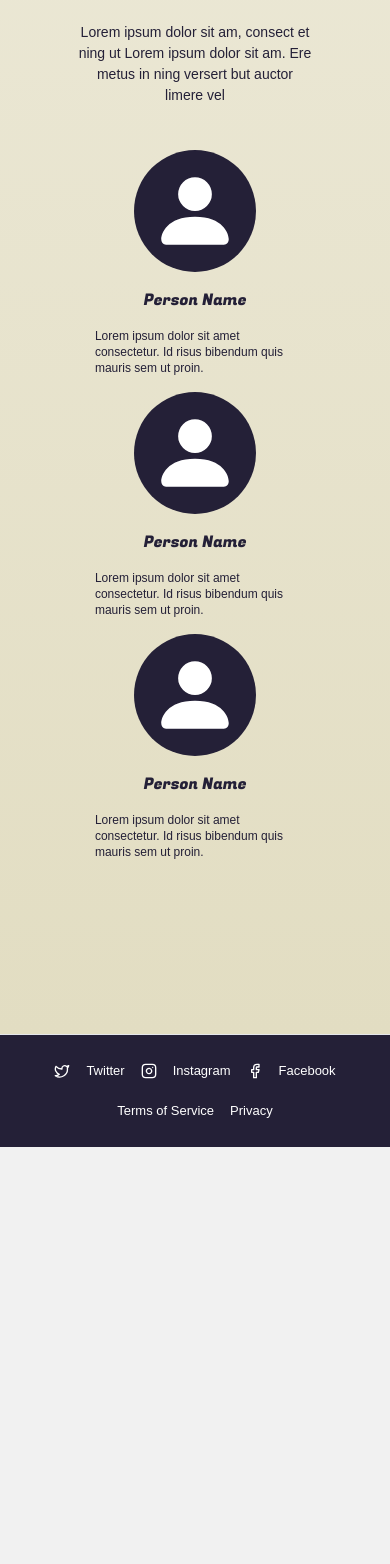
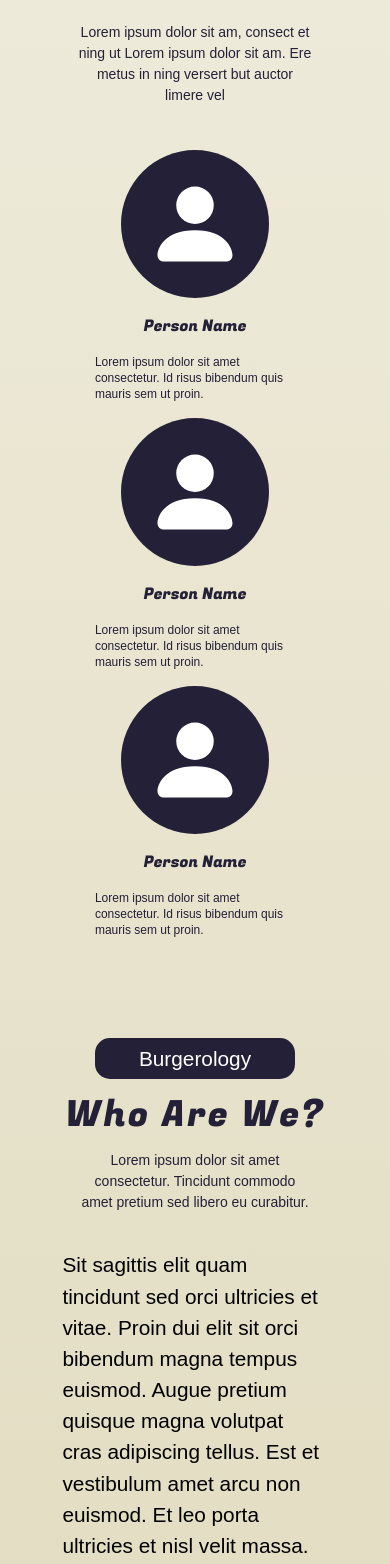
Before and after one commit to CEODemitri/burger-brothers, a SvelteKit app: page / in a window 390 px wide. Shown: the part 2704-4268 px from the top of the page. Before the commit the page ends 3851 px from the top, so only its background shows below. Built offline with nearby package versions, Linux system fonts and the light colour scheme; a web font is replaced by a local one.

Commit message:
basic site complete. bad responsiveness and interactivity

```diff
--- a/src/components/Review.svelte
+++ b/src/components/Review.svelte
@@ -1,9 +1,9 @@
 <div class="flex flex-col w-fit justify-center items-center text-dark">
-	<div class="bg-dark w-fit rounded-full p-4">
+	<div class="bg-dark w-fit rounded-full p-6">
 		<svg
 			xmlns="http://www.w3.org/2000/svg"
-			width="90"
-			height="90"
+			width="100"
+			height="100"
 			fill="currentColor"
 			class="bi bi-person-fill text-white"
 			viewBox="0 0 16 16"
--- a/src/routes/+page.svelte
+++ b/src/routes/+page.svelte
@@ -87,6 +87,13 @@
 		title: 'Big Taste. Bigger Reviews.',
 		description:
 			'Lorem ipsum dolor sit am, consect et ning ut Lorem ipsum dolor sit am. Ere metus in ning versert but auctor limere vel'
+	};
+
+	const about = {
+		pill: 'Burgerology',
+		title: 'Who Are We?',
+		description:
+			'Lorem ipsum dolor sit amet consectetur. Tincidunt commodo amet pretium sed libero eu curabitur.'
 	};
 </script>
 
@@ -188,19 +195,33 @@
 
 	<!-- review section -->
 	<SectionHeader {...reviews} />
-	<div class="flex justify-center flex-wrap p-5">
+	<div class="flex justify-around flex-wrap p-5">
 		<Review />
 		<Review />
 		<Review />
 	</div>
+
+	<!-- about section -->
+	<SectionHeader {...about} />
+	<p class="text-black w-[25ch] md:w-[75ch] m-auto text-md p-3">
+		Sit sagittis elit quam tincidunt sed orci ultricies et vitae. Proin dui elit sit orci bibendum
+		magna tempus euismod. Augue pretium quisque magna volutpat cras adipiscing tellus. Est et
+		vestibulum amet arcu non euismod. Et leo porta ultricies et nisl velit massa.
+	</p>
 </div>
 
 <style>
 	.home {
 		margin: auto;
 		max-width: 1440px;
-		height: 3680px;
+		height: 160rem;
 		background: linear-gradient(180deg, #fff, #e2ddc2);
+	}
+
+	@media (max-width: 767px) {
+		.home {
+			height: 4300px;
+		}
 	}
 
 	.hero-section {
```
